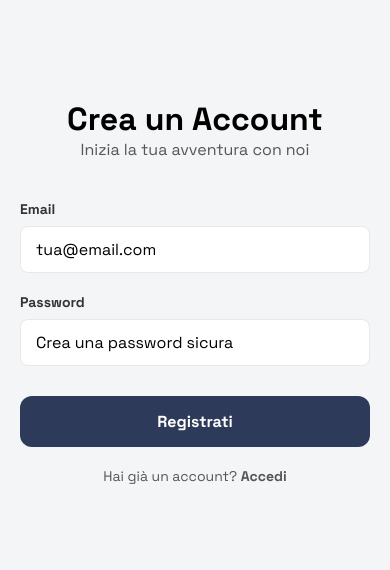
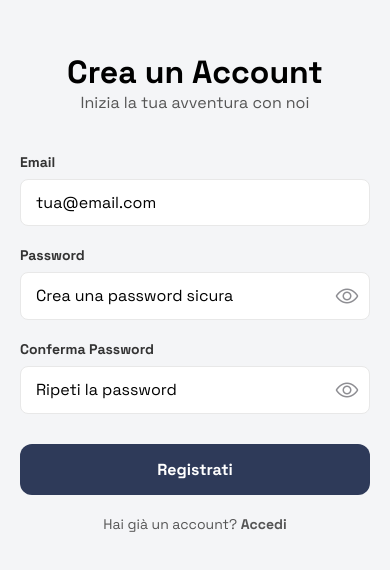
Before and after one commit to pacoz03/grabngo, a React Native app: screen /SignUp in a window 390 px wide. Shown: the part 130-700 px from the top of the page. Built offline with nearby package versions, Linux system fonts and the light colour scheme.

Commit message:
conferma password e visualizzazione di password aggiunta

```diff
--- a/src/components/auth/AuthInput.js
+++ b/src/components/auth/AuthInput.js
@@ -1,26 +1,51 @@
-import React from 'react';
-import { View, Text, StyleSheet } from 'react-native';
-import { TextInput } from 'react-native';
-
-const authInputStyles = StyleSheet.create({
-    container: { marginBottom: 20 },
-    label: { fontFamily: 'SpaceGrotesk-Bold', fontSize: 14, color: '#333', marginBottom: 8 },
-    input: { backgroundColor: '#FFF', paddingHorizontal: 15, paddingVertical: 12, borderRadius: 8, borderWidth: 1, borderColor: '#E8E8E8', fontFamily: 'SpaceGrotesk-Regular', fontSize: 16 }
-});
+import React, { useState } from 'react';
+import { View, Text, TextInput, StyleSheet, TouchableOpacity } from 'react-native';
+import { Ionicons } from '@expo/vector-icons';
 
 export default function AuthInput({ label, value, onChangeText, placeholder, secureTextEntry, keyboardType }) {
+    const [isPasswordVisible, setIsPasswordVisible] = useState(!secureTextEntry);
+
     return (
-        <View style={authInputStyles.container}>
-            <Text style={authInputStyles.label}>{label}</Text>
+        <View style={styles.container}>
+            <Text style={styles.label}>{label}</Text>
+            <View style={styles.inputContainer}>
                 <TextInput
-                style={authInputStyles.input}
+                    style={styles.input}
                     value={value}
                     onChangeText={onChangeText}
                     placeholder={placeholder}
-                secureTextEntry={secureTextEntry}
+                    secureTextEntry={!isPasswordVisible}
                     keyboardType={keyboardType}
                     autoCapitalize="none"
                 />
+                {secureTextEntry && (
+                    <TouchableOpacity onPress={() => setIsPasswordVisible(!isPasswordVisible)} style={styles.icon}>
+                        <Ionicons name={isPasswordVisible ? 'eye-off-outline' : 'eye-outline'} size={24} color="#8e8e93" />
+                    </TouchableOpacity>
+                )}
+            </View>
         </View>
     );
 }
+const styles = StyleSheet.create({
+    container: { marginBottom: 20 },
+    label: { fontFamily: 'SpaceGrotesk-Bold', fontSize: 14, color: '#333', marginBottom: 8 },
+    inputContainer: {
+        flexDirection: 'row',
+        alignItems: 'center',
+        backgroundColor: '#FFF',
+        borderRadius: 8,
+        borderWidth: 1,
+        borderColor: '#E8E8E8',
+    },
+    input: {
+        flex: 1,
+        paddingHorizontal: 15,
+        paddingVertical: 12,
+        fontFamily: 'SpaceGrotesk-Regular',
+        fontSize: 16
+    },
+    icon: {
+        padding: 10,
+    }
+});
--- a/src/screens/App/LoginScreen.js
+++ b/src/screens/App/LoginScreen.js
@@ -35,8 +35,20 @@ export default function LoginScreen({ navigation }) {
                 <Text style={loginStyles.title}>Bentornato!</Text>
                 <Text style={loginStyles.subtitle}>Accedi per continuare</Text>
 
-                <AuthInput label="Email" value={email} onChangeText={setEmail} placeholder="tua@email.com" keyboardType="email-address" />
-                <AuthInput label="Password" value={password} onChangeText={setPassword} placeholder="La tua password" secureTextEntry />
+                <AuthInput
+                    label="Email"
+                    value={email}
+                    onChangeText={setEmail}
+                    placeholder="tua@email.com"
+                    keyboardType="email-address"
+                />
+                <AuthInput
+                    label="Password"
+                    value={password}
+                    onChangeText={setPassword}
+                    placeholder="La tua password"
+                    secureTextEntry // Questa prop attiva la funzionalità "mostra/nascondi"
+                />
 
                 <AuthButton title="Accedi" onPress={handleLogin} loading={loading} />
 
--- a/src/screens/App/SignUpScreen.js
+++ b/src/screens/App/SignUpScreen.js
@@ -18,12 +18,16 @@ const signUpStyles = StyleSheet.create({
 export default function SignUpScreen({ navigation }) {
     const [email, setEmail] = useState('');
     const [password, setPassword] = useState('');
+    const [confirmPassword, setConfirmPassword] = useState(''); // Nuovo stato
     const [loading, setLoading] = useState(false);
 
     async function handleSignUp() {
+        if (password !== confirmPassword) {
+            Alert.alert("Errore", "Le password non coincidono.");
+            return;
+        }
+
         setLoading(true);
-        // La creazione del profilo ora è gestita automaticamente dal Trigger in Supabase.
-        // Dobbiamo solo registrare l'utente.
         const { data, error } = await supabase.auth.signUp({
             email: email,
             password: password,
@@ -43,7 +47,20 @@ export default function SignUpScreen({ navigation }) {
                 <Text style={signUpStyles.title}>Crea un Account</Text>
                 <Text style={signUpStyles.subtitle}>Inizia la tua avventura con noi</Text>
                 <AuthInput label="Email" value={email} onChangeText={setEmail} placeholder="tua@email.com" keyboardType="email-address" />
-                <AuthInput label="Password" value={password} onChangeText={setPassword} placeholder="Crea una password sicura" secureTextEntry />
+                <AuthInput
+                    label="Password"
+                    value={password}
+                    onChangeText={setPassword}
+                    placeholder="Crea una password sicura"
+                    secureTextEntry
+                />
+                <AuthInput
+                    label="Conferma Password"
+                    value={confirmPassword}
+                    onChangeText={setConfirmPassword}
+                    placeholder="Ripeti la password"
+                    secureTextEntry
+                />
                 <AuthButton title="Registrati" onPress={handleSignUp} loading={loading} />
                 <TouchableOpacity onPress={() => navigation.navigate('Login')}>
                     <Text style={signUpStyles.linkText}>Hai già un account? <Text style={signUpStyles.linkBold}>Accedi</Text></Text>
```
Lines whose indentation alone changed are shown as unchanged.
